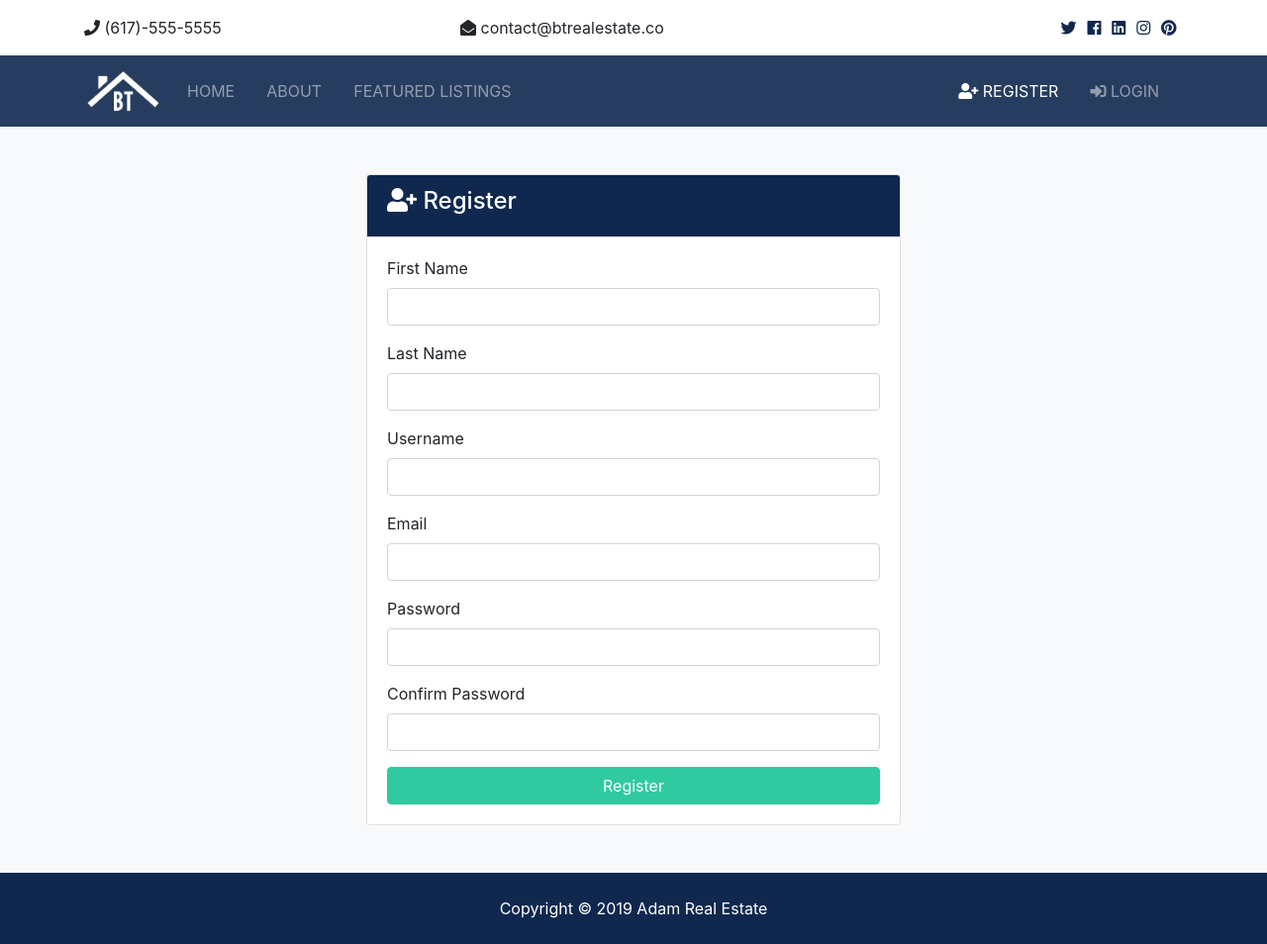
After one commit to AmrAlaaYassen/Adam-Real-Estate, a Django app: page /accounts/register in a window 1280 px wide. The commit adds this page. Shown: the whole page at 99% size. Run offline with Django 3.2, Linux system fonts and the light colour scheme; some libraries are stand-ins or nearby versions.

Commit message:
add login & register funtions

```diff
--- a/AdamRealEstate/static/js/main.js
+++ b/AdamRealEstate/static/js/main.js
@@ -1,2 +1,6 @@
 const date = new Date();
 document.querySelector('.year').innerHTML = date.getFullYear();
+
+setTimeout(function() {
+  $('#message').fadeOut('slow');
+}, 3000);
--- a/AdamRealEstate/urls.py
+++ b/AdamRealEstate/urls.py
@@ -20,5 +20,6 @@ from django.conf.urls.static import static
 urlpatterns = [
     path('admin/', admin.site.urls),
     path('', include('pages.urls')),
-    path('listings/', include('listings.urls'))
+    path('listings/', include('listings.urls')),
+    path('accounts/', include('accounts.urls'))
 ] + static(settings.MEDIA_URL, document_root=settings.MEDIA_ROOT)
--- /dev/null
+++ b/accounts/urls.py
@@ -0,0 +1,10 @@
+from django.urls import path
+
+from . import views
+
+urlpatterns = [
+    path('login', views.login, name='login'),
+    path('register', views.register, name='register'),
+    path('logout', views.logout, name='logout'),
+    path('dashboard', views.dashboard, name='dashboard')
+]
--- a/accounts/views.py
+++ b/accounts/views.py
@@ -1,3 +1,61 @@
-from django.shortcuts import render
+from django.shortcuts import render, redirect
+from django.contrib import messages, auth
+from django.contrib.auth.models import User
+
 
 # Create your views here.
+
+
+def login(request):
+    if request.method == 'POST':
+        username = request.POST['username']
+        password = request.POST['password']
+
+        user = auth.authenticate(username=username, password=password)
+
+        if user is not None:
+            auth.login(request, user)
+            return redirect('dashboard')
+        else:
+            messages.error(request, 'Invalid Username or Password')
+            return redirect('login')
+    else:
+        return render(request, 'accounts/login.html')
+
+
+def register(request):
+    if request.method == 'POST':
+        first_name = request.POST['first_name']
+        last_name = request.POST['last_name']
+        username = request.POST['username']
+        email = request.POST['email']
+        password = request.POST['password']
+        password2 = request.POST['password2']
+
+        if password == password2:
+            if User.objects.filter(username=username).exists() or User.objects.filter(email=email).exists():
+                messages.error(request, 'Username or Email Already User')
+                return redirect('register')
+            else:
+                user = User.objects.create_user(username=username, password=password, email=email,
+                                                first_name=first_name, last_name=last_name)
+                user.save()
+                messages.success(request, 'You are now registered.')
+                return redirect('login')
+
+        else:
+
+            messages.error(request, 'Password does not match')
+            return redirect('register')
+    else:
+        return render(request, 'accounts/register.html')
+
+
+def logout(request):
+    if request.method == "POST":
+        auth.logout(request)
+        return redirect('index')
+
+
+def dashboard(request):
+    return render(request, 'accounts/dashboard.html')
--- /dev/null
+++ b/templates/accounts/register.html
@@ -0,0 +1,49 @@
+{% extends "base.html" %}
+{% block content %}
+
+    <section id="register" class="bg-light py-5">
+        <div class="container">
+            <div class="row">
+                <div class="col-md-6 mx-auto">
+                    <div class="card">
+                        <div class="card-header bg-primary text-white">
+                            <h4>
+                                <i class="fas fa-user-plus"></i> Register</h4>
+                        </div>
+                        <div class="card-body">
+                            {% include 'partials/_alerts.html' %}
+                            <form action="{% url 'register' %}" method="POST">
+                                {% csrf_token %}
+                                <div class="form-group">
+                                    <label for="first_name">First Name</label>
+                                    <input type="text" name="first_name" class="form-control"  required>
+                                </div>
+                                <div class="form-group">
+                                    <label for="last_name">Last Name</label>
+                                    <input type="text" name="last_name" class="form-control" required>
+                                </div>
+                                <div class="form-group">
+                                    <label for="username">Username</label>
+                                    <input type="text" name="username" class="form-control" required>
+                                </div>
+                                <div class="form-group">
+                                    <label for="email">Email</label>
+                                    <input type="email" name="email" class="form-control" required>
+                                </div>
+                                <div class="form-group">
+                                    <label for="password2">Password</label>
+                                    <input type="password" name="password" class="form-control" required>
+                                </div>
+                                <div class="form-group">
+                                    <label for="password">Confirm Password</label>
+                                    <input type="password" name="password2" class="form-control" required>
+                                </div>
+                                <input type="submit" value="Register" class="btn btn-secondary btn-block">
+                            </form>
+                        </div>
+                    </div>
+                </div>
+            </div>
+        </div>
+    </section>
+{% endblock %}
--- /dev/null
+++ b/templates/partials/_alerts.html
@@ -0,0 +1,17 @@
+{% if messages %}
+  {% for message in messages %}
+    <div id="message" class="container">
+      <div class="alert alert-{{ message.tags }} alert-dismissible text-center" role="alert">
+        <button type="button" class="close" data-dismiss="alert"><span aria-hidden="true">&times;</span></button>
+        <strong>
+          {% if message.level == DEFAULT_MESSAGE_LEVELS.ERROR %}
+            Error:
+          {% else %}
+            {{ message.tags|title }}
+          {% endif %}
+        </strong>
+        {{ message }}
+      </div>
+    </div>
+  {% endfor %}
+{% endif %}
--- a/templates/partials/_footer.html
+++ b/templates/partials/_footer.html
@@ -1,4 +1,4 @@
 <footer id="main-footer" class="py-4 bg-primary text-white text-center">
     Copyright &copy;
-    <span class="year"></span> BT Real Estate
+    <span class="year"></span> Adam Real Estate
   </footer>
--- a/templates/partials/_navbar.html
+++ b/templates/partials/_navbar.html
@@ -14,7 +14,7 @@
                             class="nav-item active mr-3"
                         {% else %}
                             class="nav-item mr-3"
-            {%endif%}
+                        {% endif %}
                 >
                     <a class="nav-link" href="{% url 'index' %}">Home</a>
                 </li>
@@ -40,16 +40,48 @@
             </ul>
 
             <ul class="navbar-nav ml-auto">
+                {% if user.is_authenticated %}
+                    <li  {% if 'dashboard' in request.path %}
+                        class="nav-item active mr-3"
+                    {% else %}
+                        class="nav-item mr-3"
+                    {% endif %}
+                    >
+                        <a class="nav-link" href="{% url 'dashboard' %}">
+                           {{ user.first_name }}  (Dashboard)    </a>
+                    </li>
+
                     <li class="nav-item mr-3">
-            <a class="nav-link" href="register.html">
+                        <a href="javascript:{document.getElementById('logout').submit()}" class="nav-link">
+                            <i class="fas fa-sign-out-alt"></i> Logout
+                        </a>
+                        <form action="{% url 'logout' %}" method="POST" id="logout">
+                            {% csrf_token %}
+                            <input type="hidden">
+                        </form>
+                    </li>
+                {% else %}
+                    <li  {% if 'register' in request.path %}
+                        class="nav-item active mr-3"
+                    {% else %}
+                        class="nav-item mr-3"
+                    {% endif %}
+                    >
+                        <a class="nav-link" href="{% url 'register' %}">
                             <i class="fas fa-user-plus"></i> Register</a>
                     </li>
-          <li class="nav-item mr-3">
-            <a class="nav-link" href="login.html">
+                    <li  {% if "login" in request.path %}
+                        class="nav-item active mr-3"
+                    {% else %}
+                        class="nav-item mr-3"
+                    {% endif %}
+                    >
+                        <a class="nav-link" href="{% url 'login' %}">
                             <i class="fas fa-sign-in-alt"></i>
-
                             Login</a>
                     </li>
+                {% endif %}
+
             </ul>
         </div>
     </div>
```
Also changed, not shown: AdamRealEstate/settings.py (+8 -8 lines), templates/accounts/dashboard.html (added, +72 -0 lines), templates/accounts/login.html (added, +35 -0 lines). Lines whose indentation alone changed are shown as unchanged.
